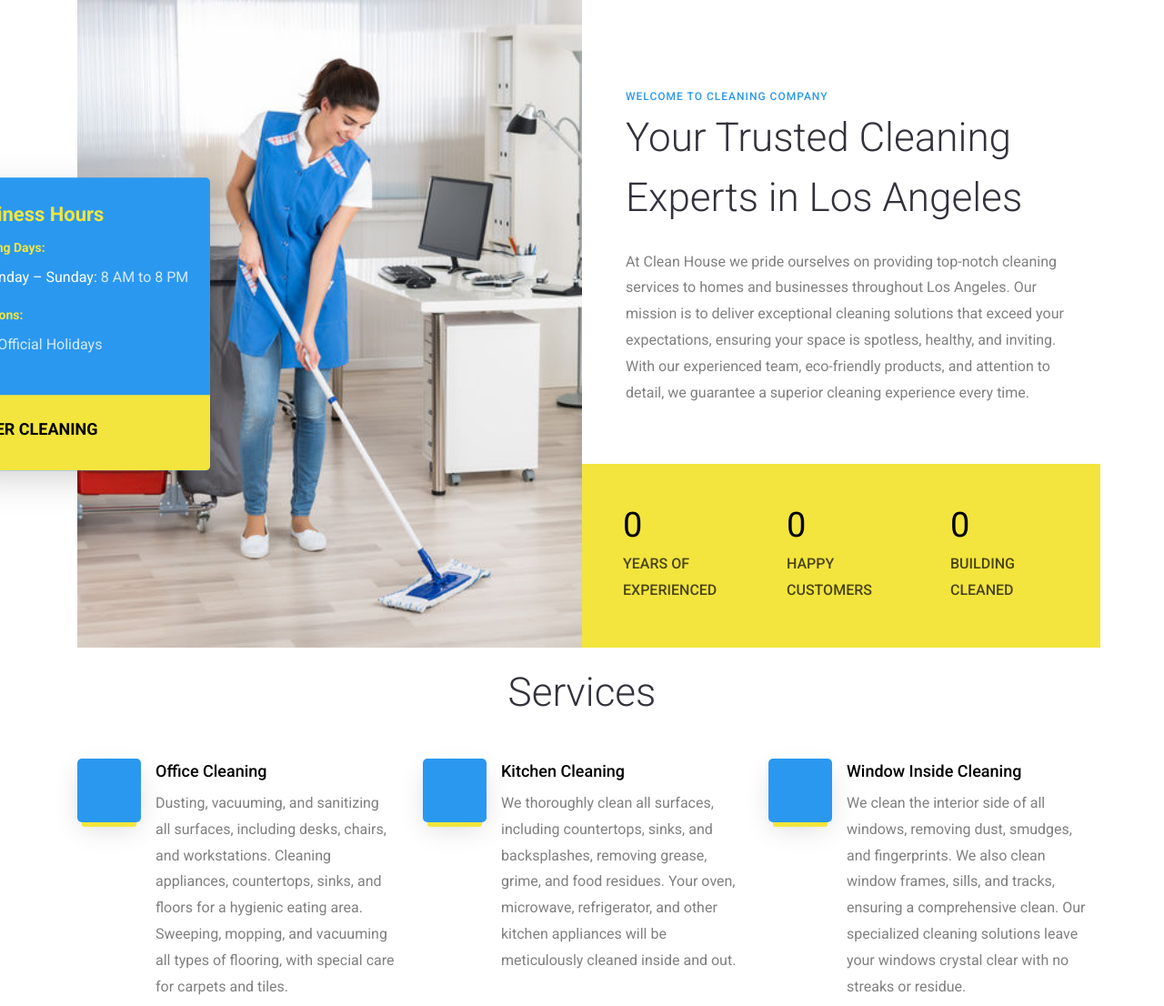
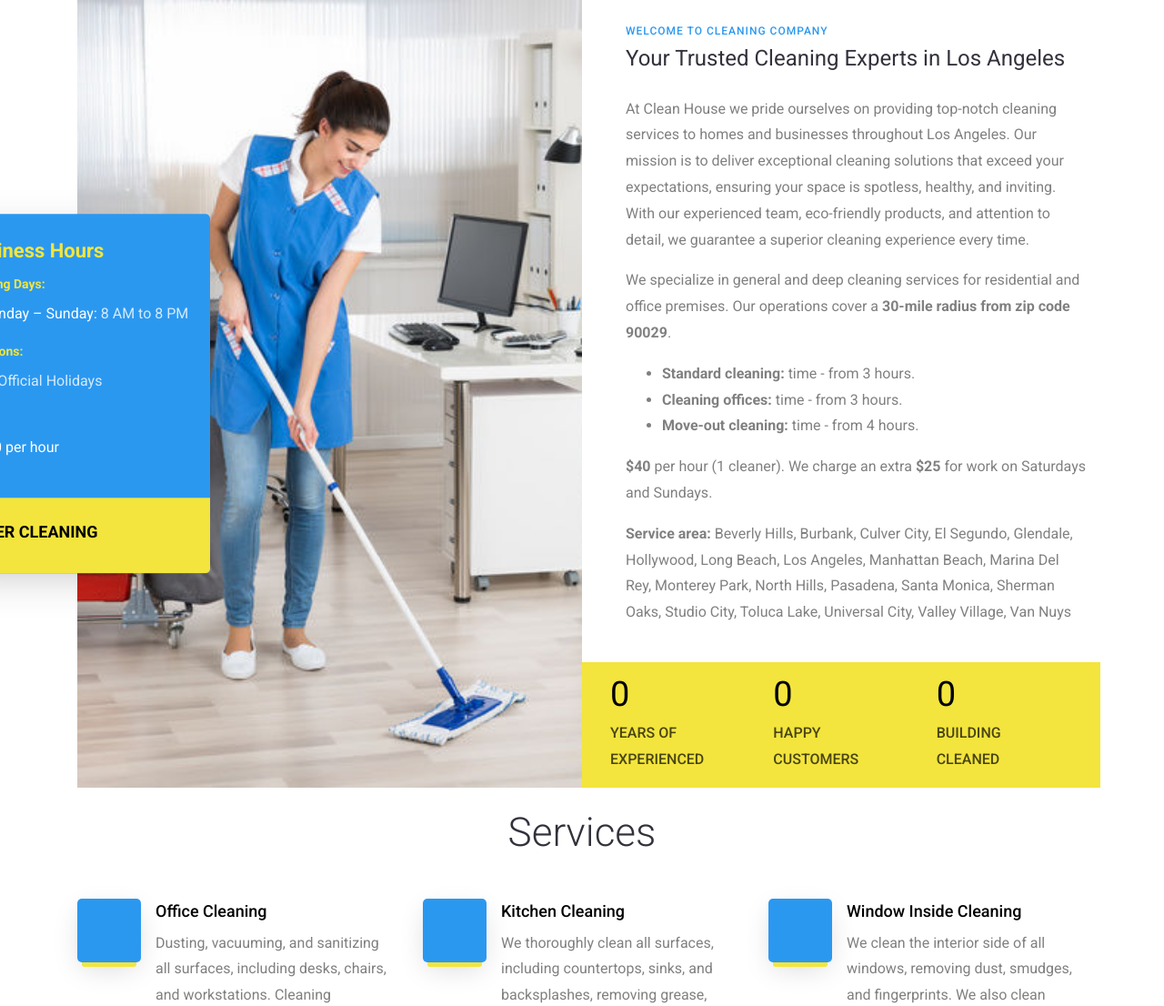
Before and after one commit to vladismeno/cleanhouse, a Django app: template templates/cleaning/index.html in a window 1280 px wide. Shown: the part 828-1934 px from the top of the page at 91% size. Run offline with Django 5.2, Linux system fonts and the light colour scheme; the template is opened without the code that fills it: values that come from a table or form of the project are taken from there, others are empty; some libraries are stand-ins or nearby versions; some web fonts are replaced.

Commit message:
Change design of project

```diff
--- /dev/null
+++ b/main/static/css/custom.css
@@ -0,0 +1,11 @@
+@media (max-width: 767px) {
+    .no-bg-on-mobile {
+        background: none !important;
+    }
+    .box {
+        display: inline-block;
+        width: 33%; /* Настройте ширину по желанию */
+        padding-top: 10%;
+        padding-left: 5%;
+    }
+}
--- a/requirements.txt
+++ b/requirements.txt
@@ -2,3 +2,4 @@ Django==5.0.6
 mysqlclient==2.2.4
 pillow==10.3.0
 django-extensions==3.2.3
+django-user-agents==0.4.0
--- a/templates/base.html
+++ b/templates/base.html
@@ -14,6 +14,7 @@
     <link rel="stylesheet" href="{% static 'css/magnific-popup.css' %}">
     <link rel="stylesheet" href="{% static 'css/flaticon.css' %}">
     <link rel="stylesheet" href="{% static 'css/style.css' %}">
+    <link rel="stylesheet" href="{% static 'css/custom.css' %}">
     <link rel="icon" href="{% static 'images/favicon.png' %}" type="image/x-icon">
 </head>
 <body>
--- a/templates/partials/about.html
+++ b/templates/partials/about.html
@@ -3,7 +3,7 @@
     <div class="container">
         <div class="row d-flex no-gutters">
             <div class="col-md-6 d-flex">
-                <div class="img d-flex align-items-center justify-content-center py-5 py-md-0"
+                <div class="img d-flex align-items-center justify-content-center py-5 py-md-0 no-bg-on-mobile"
                      style="background-image:url({% static 'images/about.jpg' %});">
                     <div class="time-open-wrap">
                         <div class="desc p-4">
@@ -17,6 +17,10 @@
                                 <p class="pl-3">
                                     <span>All Official Holidays</span>
                                 </p>
+                                <h4>Price:</h4>
+                                <p class="pl-3">
+                                    <span><strong>$40 per hour</strong></span>
+                                </p>
                             </div>
                         </div>
                         <div class="desc p-4 bg-secondary">
@@ -26,16 +30,28 @@
                     </div>
                 </div>
             </div>
-            <div class="col-md-6 pl-md-5 pt-md-5">
-                <div class="row justify-content-start py-5">
+            <div class="col-md-6 pl-md-5">
+                <div class="row justify-content-start py-4">
                     <div class="col-md-12 heading-section ftco-animate">
                         <span class="subheading">Welcome to Cleaning Company</span>
-                        <h2 class="mb-4">Your Trusted Cleaning Experts in Los Angeles</h2>
-                        <p>At Clean House we pride ourselves on providing top-notch cleaning services to homes and
+                        <h4 class="mb-4">Your Trusted Cleaning Experts in Los Angeles</h4>
+                        <p>
+                            At Clean House we pride ourselves on providing top-notch cleaning services to homes and
                             businesses throughout Los Angeles. Our mission is to deliver exceptional cleaning solutions
                             that exceed your expectations, ensuring your space is spotless, healthy, and inviting. With
                             our experienced team, eco-friendly products, and attention to detail, we guarantee a
-                            superior cleaning experience every time.</p>
+                            superior cleaning experience every time.
+                        </p>
+                        <p>
+                            <span>We specialize in general and deep cleaning services for residential and office premises. Our operations cover a <b>30-mile radius from zip code 90029</b>.</span>
+                            <ul>
+                                <li><b>Standard cleaning:</b> time - from 3 hours.</li>
+                                <li><b>Cleaning offices:</b> time - from 3 hours.</li>
+                                <li><b>Move-out cleaning:</b> time - from 4 hours.</li>
+                            </ul>
+                            <b>$40</b> per hour (1 cleaner). We charge an extra <b>$25</b> for work on Saturdays and Sundays.
+                        </p>
+                        <p><b>Service area:</b> Beverly Hills, Burbank, Culver City, El Segundo, Glendale, Hollywood, Long Beach, Los Angeles, Manhattan Beach, Marina Del Rey, Monterey Park, North Hills, Pasadena, Santa Monica, Sherman Oaks, Studio City, Toluca Lake, Universal City, Valley Village, Van Nuys</p>
                     </div>
                 </div>
                 {% include 'partials/counters.html' %}
--- a/templates/partials/counters.html
+++ b/templates/partials/counters.html
@@ -1,5 +1,5 @@
-<div class="row ftco-counter py-5" id="section-counter">
-    <div class="col-md-6 col-lg-4 d-flex justify-content-center counter-wrap ftco-animate">
+<div class="row ftco-counter py-3 px-3" id="section-counter">
+    <div class="col-md-6 col-lg-4 d-flex justify-content-center counter-wrap ftco-animate box">
         <div class="block-18">
             <div class="text">
                 <strong class="number" data-number="{{ years_experienced }}">0</strong>
@@ -9,7 +9,7 @@
             </div>
         </div>
     </div>
-    <div class="col-md-6 col-lg-4 d-flex justify-content-center counter-wrap ftco-animate">
+    <div class="col-md-6 col-lg-4 d-flex justify-content-center counter-wrap ftco-animate box align-items-center">
         <div class="block-18">
             <div class="text">
                 <strong class="number" data-number="{{ happy_customers }}">0</strong>
@@ -19,7 +19,7 @@
             </div>
         </div>
     </div>
-    <div class="col-md-6 col-lg-4 d-flex justify-content-center counter-wrap ftco-animate">
+    <div class="col-md-6 col-lg-4 d-flex justify-content-center counter-wrap ftco-animate box align-items-center">
         <div class="block-18">
             <div class="text">
                 <strong class="number" data-number="{{ building_cleaned }}">0</strong>
```
Also changed, not shown: cleaning/settings.py (+9 -3 lines), main/views.py (+12 -2 lines).
